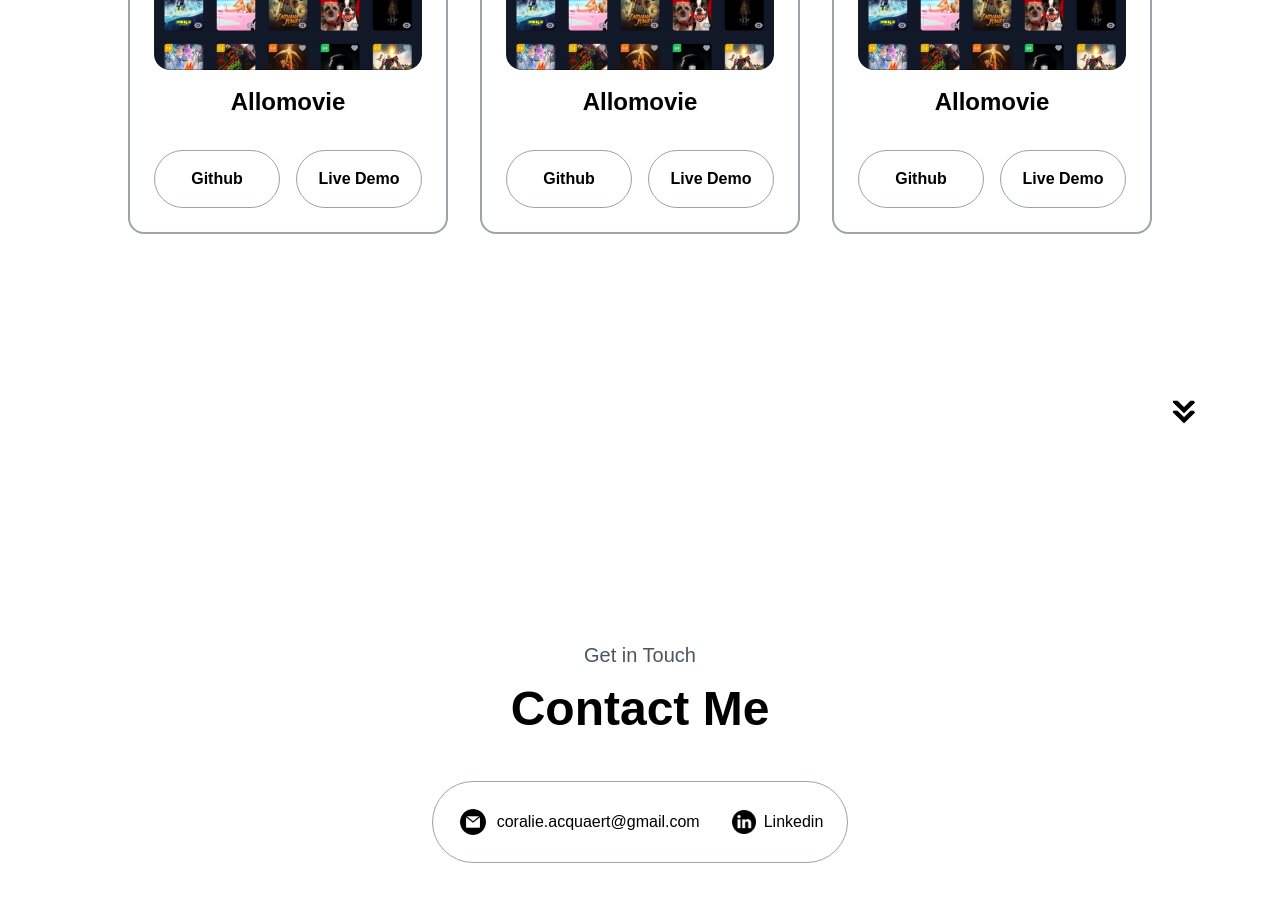
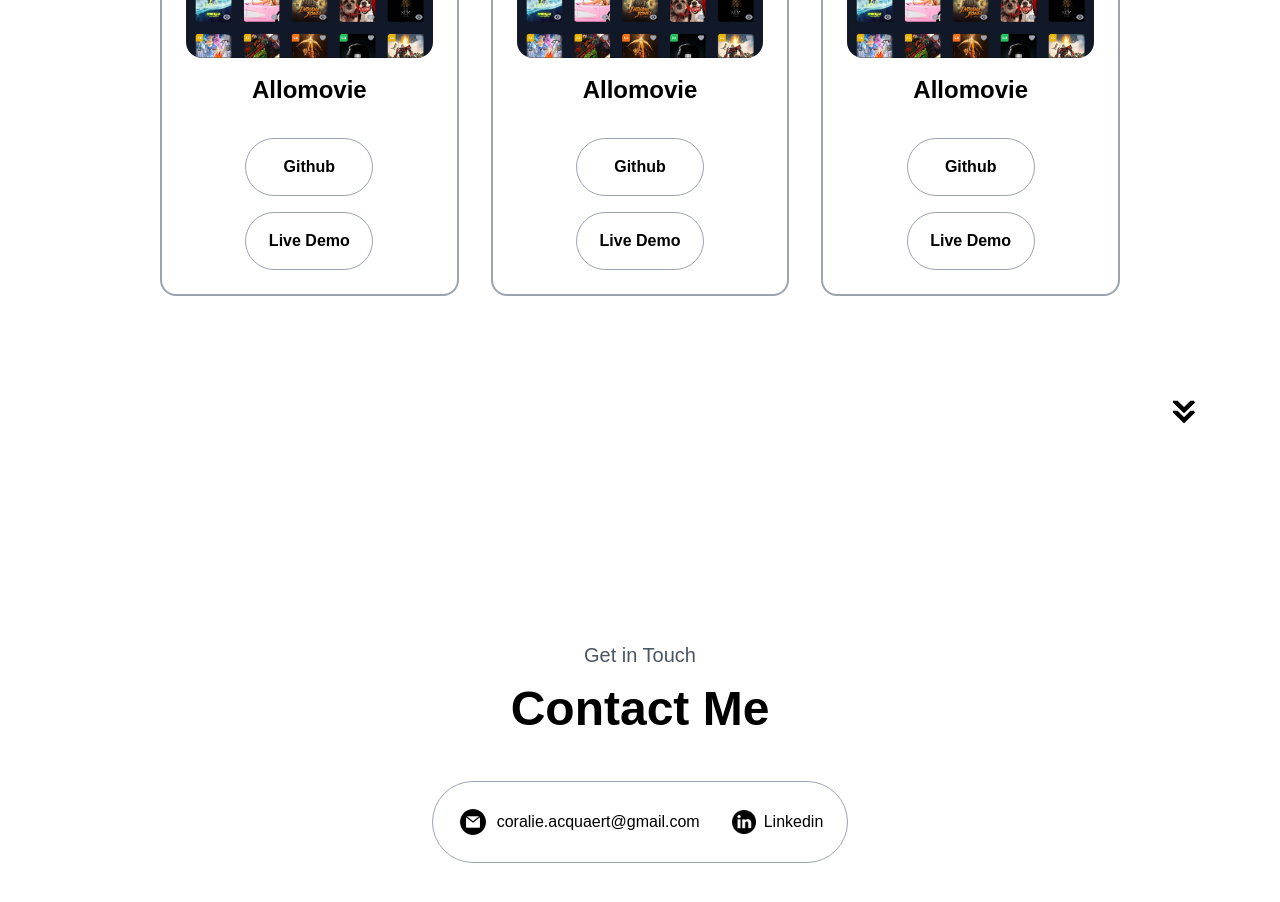
Before and after one commit to Coraliedev/Portfolio-Coralie, a React (Vite) app: page / in a window 1280 px wide. Shown: the part 2640-3542 px from the top of the page. Built offline with nearby package versions, Linux system fonts and the light colour scheme.

Commit message:
style: responsive footer component

```diff
--- a/src/components/Contact.tsx
+++ b/src/components/Contact.tsx
@@ -4,10 +4,10 @@ import linkedin from '../assets/images/linkedin.png';
 
 const Contact: React.FC = () => {
   return (
-    <section id="contact" className='block relative section_padding my-0 mx-0 box-border min-h-fit flex justify-center flex-col h-[40vh] lg:h-[70vh] w-full'>
+    <section id="contact" className='block relative section_padding my-0 mx-0 box-border min-h-fit flex justify-center flex-col h-fit lg:h-[70vh] w-full'>
       <p className='text-center sm:text-xl text-lg mb-4 text-gray-600 mt-4 w-full' >Get in Touch</p>
       <h1 className='sm:text-5xl text-3xl text-center font-bold w-full mb-4 w-full'>Contact Me</h1>
-      <div id="contact-info-upper-container" className='flex justify-center rounded-full border border-gray-400 sm:my-8 my-4 sm:p-2 p-1 sm:m-auto mr-2 ml-2 flex-wrap'>
+      <div id="contact-info-upper-container" className='flex justify-center rounded-full border border-gray-400 sm:my-8 my-2 sm:p-2 p-1 sm:m-auto mr-2 ml-2 flex-wrap'>
         <div id="contact-info-container" className='flex items-center justify-center gap-2 sm:m-4 m-2'>
           <img src={email} alt="email icon" id="icon contact-icon"  className='h-8' />
           <p><a href="mailto:coralie.acquaert@gmail.com">coralie.acquaert@gmail.com</a></p>
--- a/src/components/Footer.tsx
+++ b/src/components/Footer.tsx
@@ -9,10 +9,10 @@ const Footer: React.FC = () => {
   };
 
   return (
-    <footer className='h-[26vh] mx-4'>
-      <nav className='flex justify-around items-center h-[17vh]'>
+    <footer className='sm:h-[26vh] mx-4 h-[35vh]'>
+      <nav className='flex justify-around items-center sm:h-[17vh] h-fit'>
         <div id="nav-links-container">
-        <ul className='gap-[2rem] text-[1.5rem] hidden xl:flex'>
+        <ul className='sm:gap-[2rem] gap-[1.5rem] sm:text-[1.5rem] text-[1.25rem] flex sm:flex-row flex-col sm:mt-0 mt-12 sm:mb-0 mb-4'>
         {navdata.sections.map((section) => (
           <li key={section.id}>
             <button className='hover:text-gray-400 hover:underline hover:underline-offset-[1rem] ' onClick={() => scrollToComponent(section.id)}>{section.name}</button>
--- a/src/components/Projects.tsx
+++ b/src/components/Projects.tsx
@@ -17,7 +17,7 @@ const Projects: React.FC = () => {
             <img src={allomovie} alt="project allomovie" id="project-img" className='rounded-2xl w-[350px]' />
           </div>
           <h2 className='font-semibold text-2xl mb-8 m-4 text-black'>Allomovie</h2>
-          <div className='flex justify-center gap-4'>
+          <div className='flex flex-wrap justify-center gap-4'>
             <button className='font-semibold transition-all duration-300 ease-in-out p-4 w-32 rounded-full bg-transparent text-black border border-gray-400' onClick={
               () => window.open('https://github.com/Coraliedev/IncubateurProject_AlloMovie')
             }>Github</button>
@@ -32,7 +32,7 @@ const Projects: React.FC = () => {
             <img src={allomovie} alt="project allomovie" id="project-img" className='rounded-2xl w-[350px]' />
           </div>
           <h2 className='font-semibold text-2xl mb-8 m-4 text-black'>Allomovie</h2>
-          <div className='flex justify-center gap-4'>
+          <div className='flex flex-wrap justify-center gap-4'>
             <button className='font-semibold transition-all duration-300 ease-in-out p-4 w-32 rounded-full bg-transparent text-black border border-gray-400' onClick={
               () => window.open('https://github.com/Coraliedev/IncubateurProject_AlloMovie')
             }>Github</button>
@@ -46,7 +46,7 @@ const Projects: React.FC = () => {
             <img src={allomovie} alt="project allomovie" id="project-img" className='rounded-2xl w-[350px]' />
           </div>
           <h2 className='font-semibold text-2xl mb-8 m-4 text-black'>Allomovie</h2>
-          <div className='flex justify-center gap-4'>
+          <div className='flex flex-wrap justify-center gap-4'>
             <button className='font-semibold transition-all duration-300 ease-in-out p-4 w-32 rounded-full bg-transparent text-black border border-gray-400' onClick={
               () => window.open('https://github.com/Coraliedev/IncubateurProject_AlloMovie')
             }>Github</button>
--- a/src/components/Skills.tsx
+++ b/src/components/Skills.tsx
@@ -24,7 +24,7 @@ const Skills: React.FC = () => {
 
                 <article className='flex flex-wrap gap-2 w-40'>
                   <img src={checkmark} alt="experience icon" className=' h-8' />
-                  <div> <h3 className="text-xl font-bold text-start">{skill.name}</h3>
+                  <div> <h3 className="sm:text-xl text-lg font-bold text-start">{skill.name}</h3>
                     <p className='text-start text-gray-600'>{skill.experience}</p></div>
                 </article>
 
@@ -41,7 +41,7 @@ const Skills: React.FC = () => {
                   <article className='flex flex-wrap gap-2 w-40'>
                     <img src={checkmark} alt="experience icon" className=' h-8' />
                     <div>
-                      <h3 className="text-xl font-bold text-start">{skill.name}</h3>
+                      <h3 className="sm:text-xl text-lg font-bold text-start">{skill.name}</h3>
                       <p className='text-start'>{skill.experience}</p>
                     </div>
                     </article>
```
